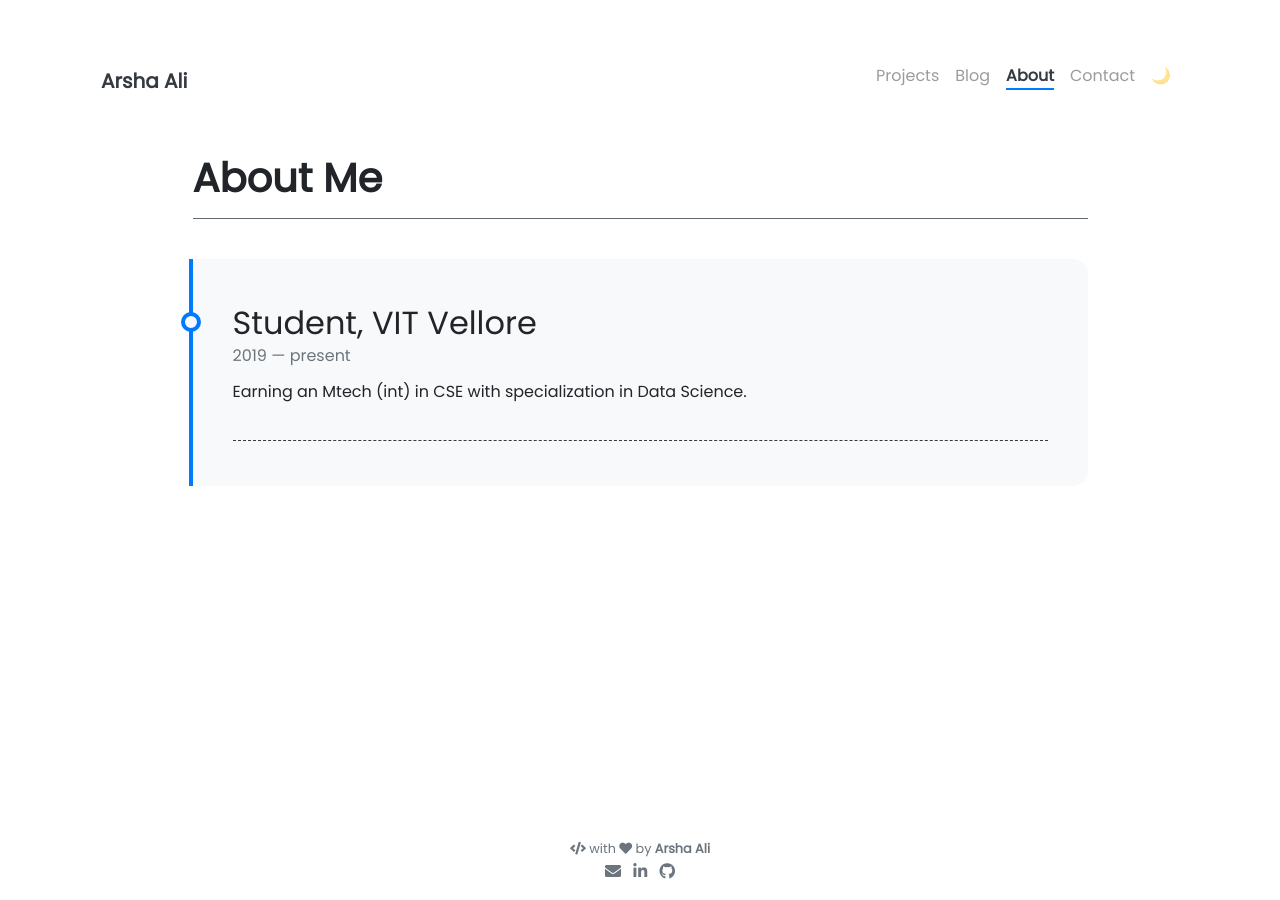
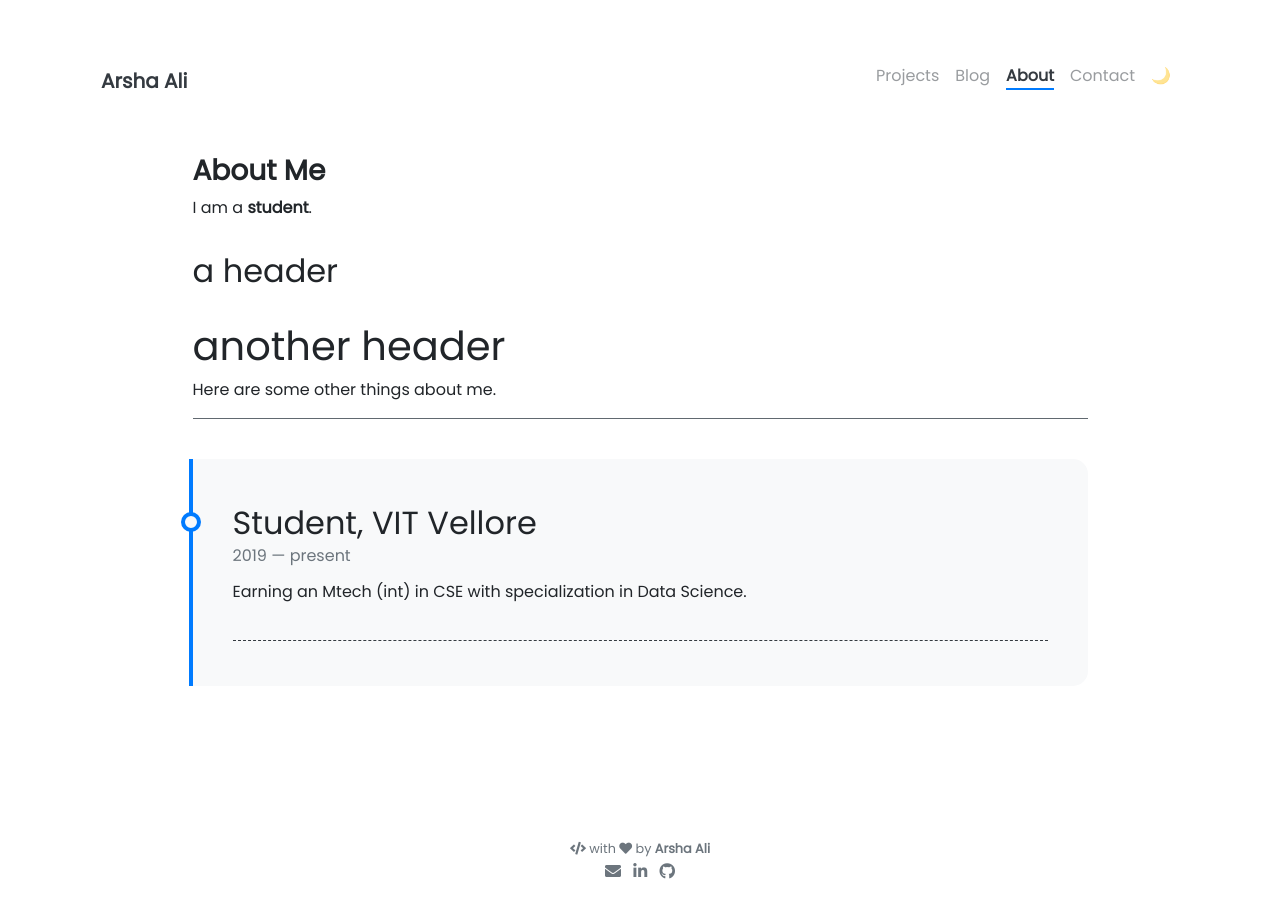
Before and after one commit to arshaali/arshaali.github.io, a Jekyll site: the page built from pages/about.md, in a window 1280 px wide. Built offline with Jekyll 4.4.1, drawn with Linux system fonts in a browser that asks for light colours; nearby versions of some CDN libraries.

Commit message:
Update about.md

```diff
--- a/pages/about.md
+++ b/pages/about.md
@@ -5,7 +5,15 @@ permalink: /about/
 weight: 3
 ---
 
-# **About Me**
+### **About Me**
+
+I am a **student**.
+
+## a header
+
+# another header
+Here are some other things about me.
+
 
 ---
 
```
